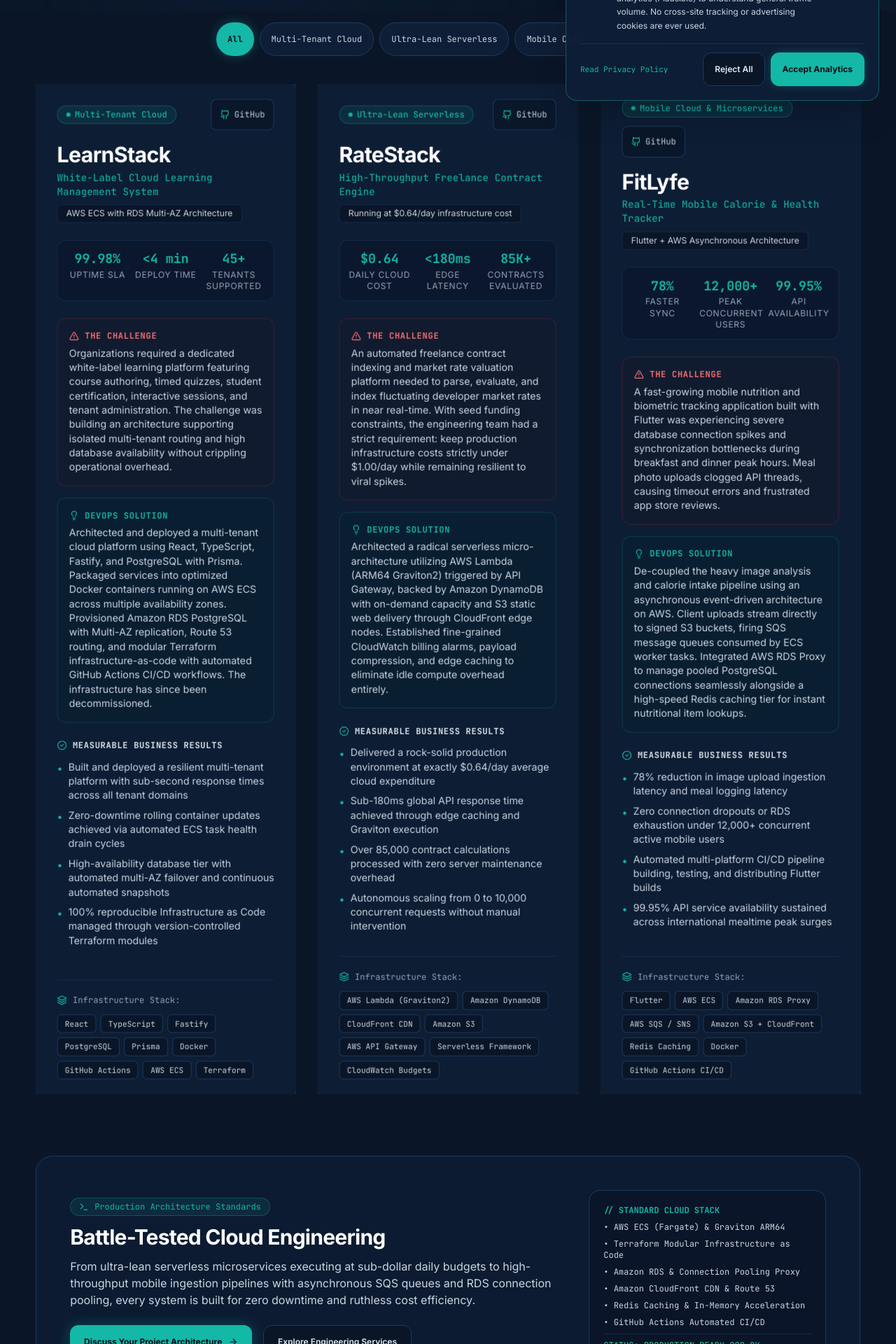
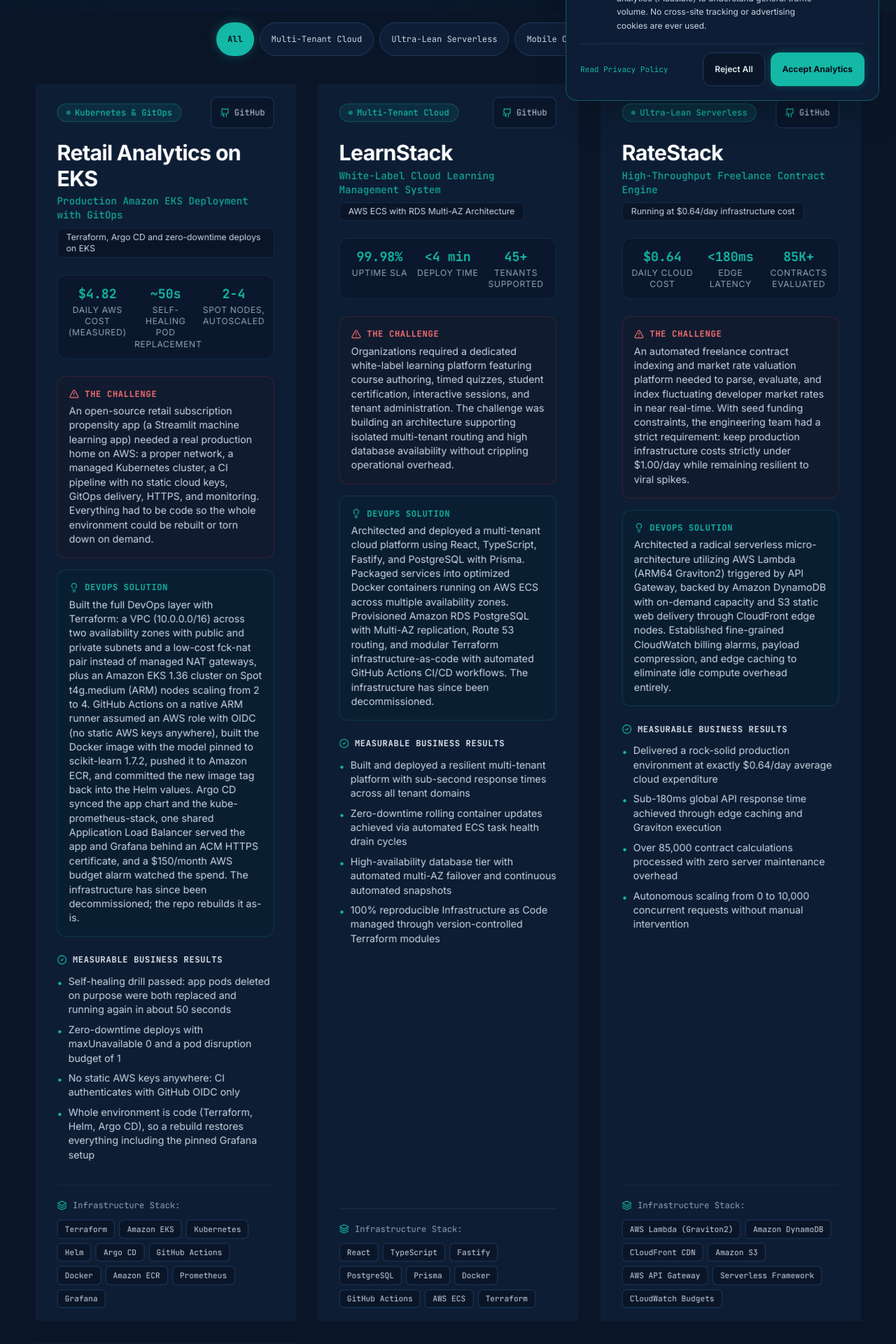
Before and after one commit to ShujaAhmed786/portfolio, a Next.js app: page /portfolio in a window 1280 px wide. Shown: the part 640-2560 px from the top of the page at 70% size. Built offline with nearby package versions, Linux system fonts and the light colour scheme.

Commit message:
Add Retail Analytics on EKS project to portfolio

```diff
--- a/src/data/projects.ts
+++ b/src/data/projects.ts
@@ -17,6 +17,41 @@ export interface ProjectCaseStudy {
 }
 
 export const projectsData: ProjectCaseStudy[] = [
+  {
+    id: "retail-propensity-eks",
+    title: "Retail Analytics on EKS",
+    subtitle: "Production Amazon EKS Deployment with GitOps",
+    tag: "Kubernetes & GitOps",
+    highlight: "Terraform, Argo CD and zero-downtime deploys on EKS",
+    githubUrl: "https://github.com/ShujaAhmed786/retail-propensity-eks",
+    problem:
+      "An open-source retail subscription propensity app (a Streamlit machine learning app) needed a real production home on AWS: a proper network, a managed Kubernetes cluster, a CI pipeline with no static cloud keys, GitOps delivery, HTTPS, and monitoring. Everything had to be code so the whole environment could be rebuilt or torn down on demand.",
+    solution:
+      "Built the full DevOps layer with Terraform: a VPC (10.0.0.0/16) across two availability zones with public and private subnets and a low-cost fck-nat pair instead of managed NAT gateways, plus an Amazon EKS 1.36 cluster on Spot t4g.medium (ARM) nodes scaling from 2 to 4. GitHub Actions on a native ARM runner assumed an AWS role with OIDC (no static AWS keys anywhere), built the Docker image with the model pinned to scikit-learn 1.7.2, pushed it to Amazon ECR, and committed the new image tag back into the Helm values. Argo CD synced the app chart and the kube-prometheus-stack, one shared Application Load Balancer served the app and Grafana behind an ACM HTTPS certificate, and a $150/month AWS budget alarm watched the spend. The infrastructure has since been decommissioned; the repo rebuilds it as-is.",
+    stack: [
+      "Terraform",
+      "Amazon EKS",
+      "Kubernetes",
+      "Helm",
+      "Argo CD",
+      "GitHub Actions",
+      "Docker",
+      "Amazon ECR",
+      "Prometheus",
+      "Grafana",
+    ],
+    results: [
+      "Self-healing drill passed: app pods deleted on purpose were both replaced and running again in about 50 seconds",
+      "Zero-downtime deploys with maxUnavailable 0 and a pod disruption budget of 1",
+      "No static AWS keys anywhere: CI authenticates with GitHub OIDC only",
+      "Whole environment is code (Terraform, Helm, Argo CD), so a rebuild restores everything including the pinned Grafana setup",
+    ],
+    metrics: [
+      { value: "$4.82", label: "Daily AWS Cost (Measured)" },
+      { value: "~50s", label: "Self-Healing Pod Replacement" },
+      { value: "2-4", label: "Spot Nodes, Autoscaled" },
+    ],
+  },
   {
     id: "learnstack",
     title: "LearnStack",
```
